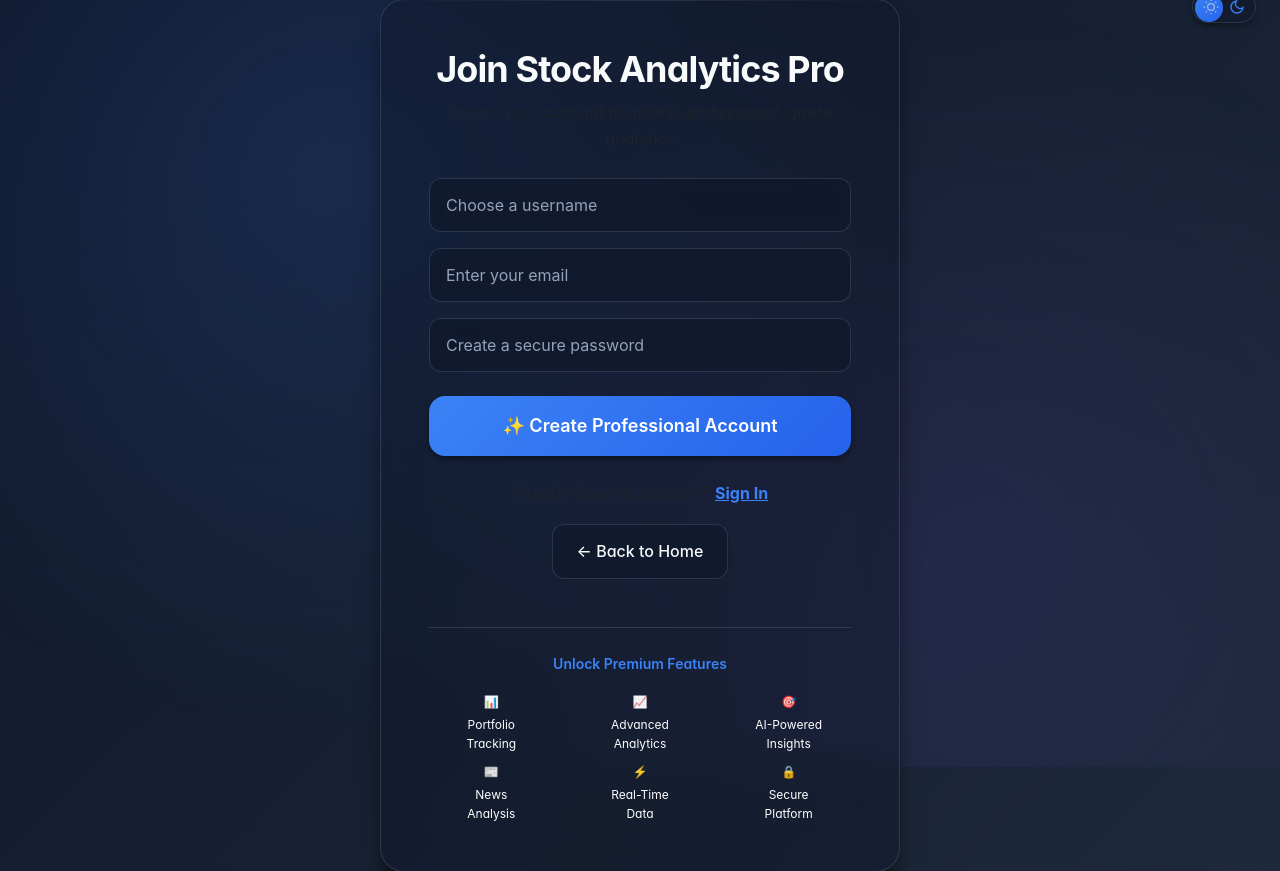
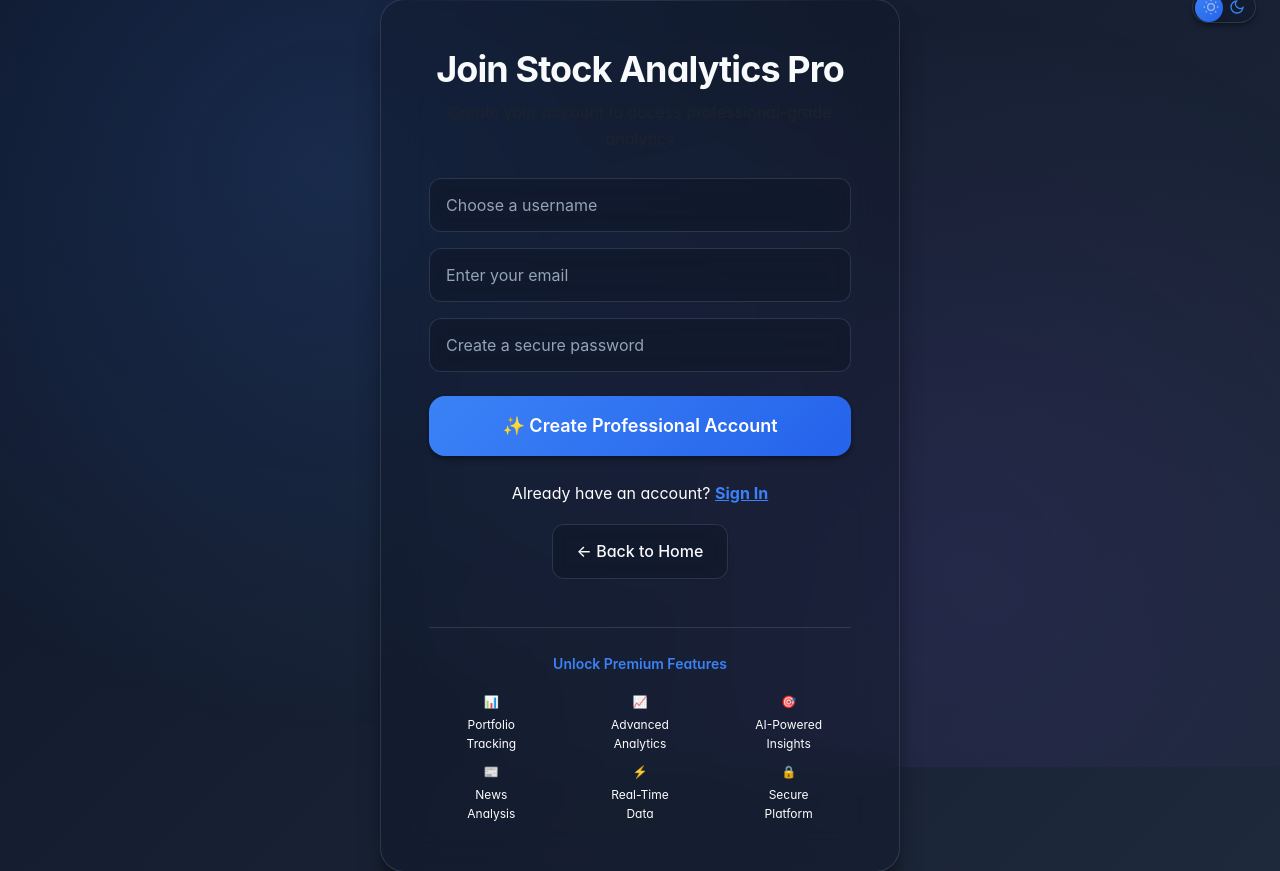
Before and after one commit to Abdulaziz-Aleissa/Stock-Price-Predictor, a Flask app: page /signup in a window 1280 px wide. Shown: the part 33-904 px from the top of the page. Run offline with Flask 3, Linux system fonts and the light colour scheme.

Commit message:
Fix auth links text visibility in dark mode
Co-authored-by: Abdulaziz-Aleissa <43787434+Abdulaziz-Aleissa@users.noreply.github.com>

```diff
--- a/app/static/css/styles.css
+++ b/app/static/css/styles.css
@@ -397,6 +397,15 @@ p {
 /* Financial literacy page description text visibility fix */
 .financial-literacy-description {
     color: #fdfdfd !important;
+}
+
+/* Auth links text visibility fix for dark mode */
+.auth-links p.text-muted {
+    color: #fdfdfd !important;
+}
+
+[data-theme="light"] .auth-links p.text-muted {
+    color: var(--neutral-600) !important;
 }
 
 [data-theme="light"] .financial-literacy-description {
```
